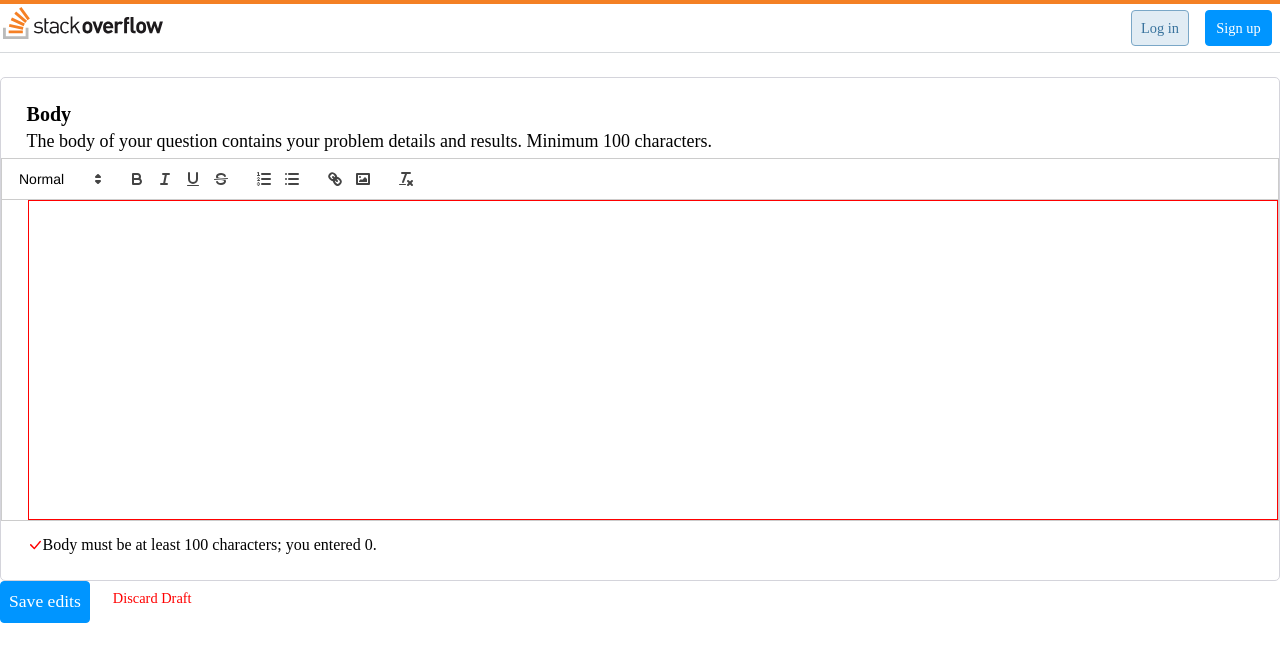
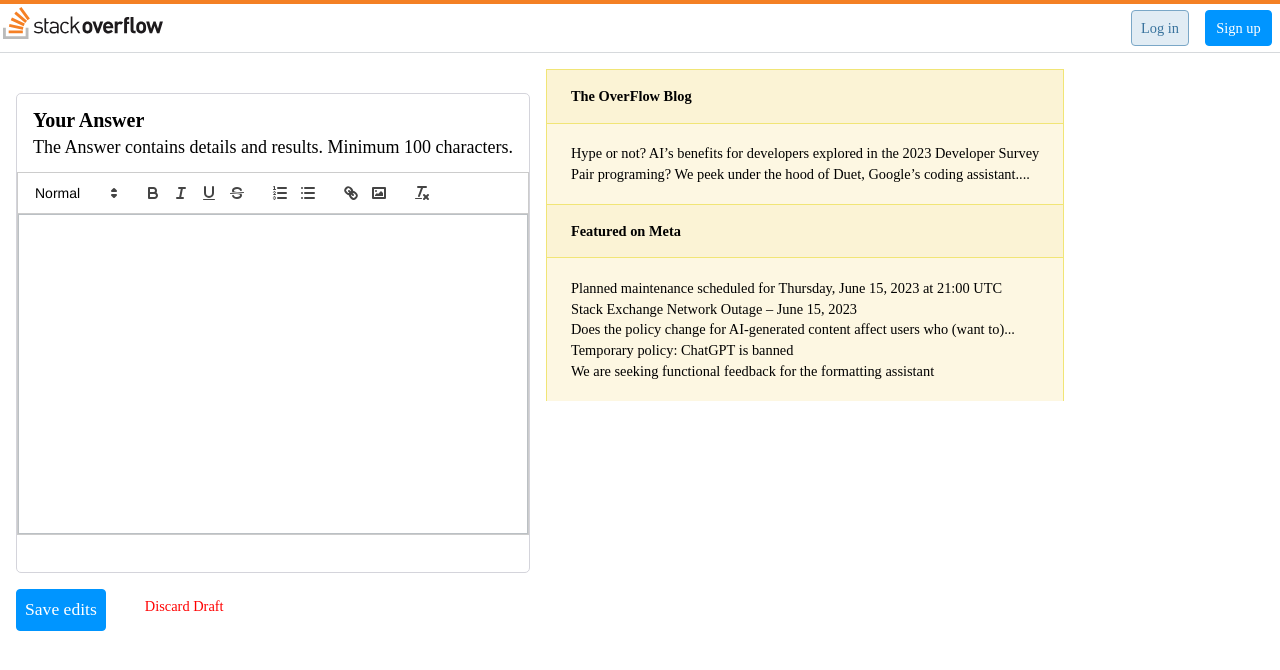
Before and after one commit to codestates-seb/seb44_pre_033, a React (Vite) app in the folder client/: page /posts/1/edit in a window 1280 px wide. Shown: the top 670 px of the page. Built offline with nearby package versions, Linux system fonts and the light colour scheme; no server answers.

Commit message:
[FE] Chore: 좋아요기능수정, 수정페이지 타이틀틀input 추가

```diff
--- a/client/src/components/detail/Answer.jsx
+++ b/client/src/components/detail/Answer.jsx
@@ -22,6 +22,7 @@ export default function Answer({ answerInfo }) {
     }
   };
   const handleSubmit = () => {
+    if (isBodyValid && bodyLength) {
       axios
         .post('http://localhost:3000/answers', {
           id: new Date().getTime(),
@@ -29,15 +30,16 @@ export default function Answer({ answerInfo }) {
           name: 'userName',
           content: body,
           createdDateTime: new Date().toLocaleString(),
-        like: 0,
         })
         .then((res) => {
-        console.log(res.data);
           navigate(`/detail/${params.id}`);
         })
         .catch(() => {
           console.error('잘못된 접근입니다.');
         });
+    }else{
+      console.log('길이를 수정해주세요')
+    }
   };
 
   return (
@@ -50,7 +52,9 @@ export default function Answer({ answerInfo }) {
           <label>Sorted by: </label>
           <select>
             <option value="highest">Highest Score(dafault)</option>
+            <option value="lowest">Lowest Score</option>
             <option value="newest">Newest</option>
+            <option value="oldest">Oldest</option>
           </select>
         </div>
       </NumAndSort>
@@ -125,7 +129,7 @@ const BodyContainer = styled.div`
   .ql-editor {
     height: 40vh;
     border: 1px solid
-      ${(props) => (props.isBodyError ? 'var(--color-gray)' : 'red')};
+      ${(props) => (props.isBodyValid ? 'var(--color-gray)' : 'red')};
   }
   .titleAndContent {
     padding: 1rem;
@@ -144,10 +148,12 @@ const BodyContainer = styled.div`
     display: flex;
     align-items: center;
     padding: 1rem;
+        div{
+      color: ${(props) => (props.isBodyValid ? 'var(--color-gray)' : 'red')};
+    }
   }
   .errormessage {
     display: flex;
-    color: ${(props) => (props.isBodyError ? 'var(--color-gray)' : 'red')};
   }
 `;
 
--- a/client/src/components/detail/Content.jsx
+++ b/client/src/components/detail/Content.jsx
@@ -4,8 +4,12 @@ import UserInfo from '../common/UserInfo';
 import axios from 'axios';
 import { useNavigate } from 'react-router-dom';
 
-export default function Content({ props, contentType }) {
+export default function Content({ props, contentType,likes }) {
   const navigate = useNavigate();
+  const likesCount = likes && likes.filter((e)=>e.voteFlag === true).length
+  const disLikesCount = likes && likes.filter(e=>e.voteFlag === false).length
+  let totalLikes = likesCount-disLikesCount
+
   const handleDelete = () => {
     alert("정말 삭제하시겠습니까?");
     axios
@@ -17,7 +21,7 @@ export default function Content({ props, contentType }) {
   };
   return (
     <Container>
-      <VoteBtns like={props.like} id={props.id} contentType={contentType} />
+      <VoteBtns likes={totalLikes} id={props.id} contentType={contentType} />
       <PostCell>
         <p dangerouslySetInnerHTML={{ __html: props.content }}></p>
         <ActionsAndProfile>
--- a/client/src/components/detail/VoteBtns.jsx
+++ b/client/src/components/detail/VoteBtns.jsx
@@ -9,44 +9,53 @@ import { RxCounterClockwiseClock } from 'react-icons/rx';
 import styled from 'styled-components';
 import axios from 'axios';
 
-export default function VoteBtns({ like, id, contentType }) {
+export default function VoteBtns({ likes, id, contentType }) {
   const [isSaveClicked, setIsSaveClicked] = useState(false);
-  const [countLike, setCountLike] = useState(like);
+  const [countLikes, setCountLikes] = useState(likes);
+
   useEffect(() => {
-    setCountLike(like);
-  }, [like]);
+    setCountLikes(likes);
+  }, [likes]);
+
+  if(contentType === 'questions'){
+    contentType = 'questionVotes'
+  }else if(contentType === 'answers'){
+    contentType = 'answersVotes'
+  }
 
   return (
     <VoteCell>
       <VoteBtn
         onClick={() =>
           axios
-            .patch(`http://localhost:3000/${contentType}/${id}`, {
-              like: countLike + 1,
+            .post(`http://localhost:3000/${contentType}`, {
+              voteFlag: true,
+              memberId: 1,
+              questionId: id
             })
             .then((res) => {
-              setCountLike(res.data.like);
+              setCountLikes(res.data.likes);
             })
             .catch(() => {
-              console.error('Invalid access to like count update endpoint.');
+              console.error('Invalid access to likes count update endpoint.');
             })
         }
       >
         <FaCaretUp />
       </VoteBtn>
-      <Count>{countLike}</Count>
+      <Count>{countLikes}</Count>
       <VoteBtn
         onClick={() =>
           axios
             .patch(`http://localhost:3000/${contentType}/${id}`, {
-              like: countLike - 1,
+              like: countLikes - 1,
             })
             .then((res) => {
               console.log(res);
-              setCountLike(res.data.like);
+              setCountLikes(res.data.likes);
             })
             .catch(() => {
-              console.error('Invalid access to like count update endpoint.');
+              console.error('Invalid access to likes count update endpoint.');
             })
         }
       >
--- a/client/src/page/Detail.jsx
+++ b/client/src/page/Detail.jsx
@@ -11,17 +11,20 @@ export default function Detail() {
   const params = useParams();
   const [questionsData, setQuestionData] = useState([]);
   const [answersData, setAnswersData] = useState([]);
-
+  const [votesData, setVotesData] = useState([])
   useEffect(() => {
-    axios(`http://localhost:3000/questions/${params.id}`)
-      .then((res) => setQuestionData(res.data))
+    axios.all([
+      axios.get(`http://localhost:3000/questions/${params.id}`),
+      axios.get(`http://localhost:3000/answers?questionId=${params.id}`),
+      axios.get(`http://localhost:3000/questionVotes?questionId=${params.id}`)
+    ])
+      .then(axios.spread((questionRes, answersRes, votesRes) => {
+        setQuestionData(questionRes.data);
+        setAnswersData(answersRes.data);
+        setVotesData(votesRes.data);
+      }))
       .catch(() => {
-        console.error('질문을 가져오는 중에 문제가 발생했어요.');
-      });
-    axios(`http://localhost:3000/answers?questionId=${params.id}`)
-      .then((res) => setAnswersData(res.data))
-      .catch(() => {
-        console.error('댓글을 가져오는 중에 문제가 발생했어요.');
+        console.error('데이터를 가져오는 중에 문제가 발생했어요.');
       });
   }, []);
 
@@ -30,7 +33,7 @@ export default function Detail() {
       <Title questionInfo={questionsData} />
       <ContentAndAside>
         <div className='contentAndAnswer'>
-          <Content props={questionsData} contentType={'questions'} />
+          <Content props={questionsData} likes={votesData} contentType={'questions'} />
           <Answer answerInfo={answersData} />
         </div>
         <Aside />
--- a/client/src/page/Edit.jsx
+++ b/client/src/page/Edit.jsx
@@ -5,32 +5,52 @@ import TextEditor from '../components/common/TextEditor.jsx';
 import { useParams, Link, useNavigate } from 'react-router-dom';
 import axios from 'axios';
 import ButtonFixed from '../components/common/ButtonFixed';
-import ButtonFlex from '../components/common/ButtonFlexible'
+import ButtonFlex from '../components/common/ButtonFlexible';
+import Aside from '../components/common/Aside';
+
 export default function Edit() {
+  const [title, setTitle] = useState('');
   const [body, setBody] = useState('');
+  const [isBodyValid, setIsBodyValid] = useState(true);
+  let bodyLength = body.replace(/<[^>]*>/g, '').length;
   const handleBodyChange = (value) => {
     setBody(value);
+    if (bodyLength < 100) {
+      setIsBodyValid(false);
+    } else if (bodyLength >= 100) {
+      setIsBodyValid(true);
+    }
   };
   const navigate = useNavigate();
-  const isBodyValid = body.length >= 100;
   const params = useParams();
 
   const searchParams = new URLSearchParams(location.search);
   const type = searchParams.get('type');
+
   let questionId = undefined;
   useEffect(() => {
     axios(`http://localhost:3000/${type}/${params.id}`)
       .then((res) => {
         setBody(res.data.content);
+        if (res.data.title) {
+          setTitle(res.data.title);
+        }
       })
       .catch(() => {
         console.error('질문을 가져오는 중에 문제가 발생했어요.');
       });
   }, []);
-
+  const handleTitleChange = (e) => {
+    const newTitle = e.target.value;
+    setTitle(newTitle);
+    localStorage.setItem('title', newTitle);
+  };
   const handleSubmit = () => {
     axios
-      .patch(`http://localhost:3000/${type}/${params.id}`, { content: body })
+      .patch(`http://localhost:3000/${type}/${params.id}`, {
+        content: body,
+        title: title,
+      })
       .then((res) => {
         if (res.data.questionId) {
           questionId = res.data.questionId;
@@ -41,85 +61,147 @@ export default function Edit() {
         console.error('수정 중에 오류가 발생했습니다:', error);
       });
   };
+  const isTitleValid = title.length >= 15;
+  return (
+    <Container>
+      <ContainerLeft>
+        {type === 'questions' ? (
+          <TitleContainer isTitleError={!isTitleValid}>
+            <div className="title">Title</div>
+            <div className="content">
+              Be specific and imagine you’re asking a question to another
+              person.
+            </div>
+            <input value={title} onChange={handleTitleChange}></input>
 
-  return (
-    <div>
-      <BodyContainer isBodyError={!isBodyValid}>
-        <div className="title">Body</div>
+            {!isTitleValid && (
+              <div className="errormessage">
+                <BsCheckLg />
+                <div className="errorcontent">
+                  Title must be at least 15 characters.
+                </div>
+              </div>
+            )}
+          </TitleContainer>
+        ) : null}
+        <BodyContainer isBodyError={isBodyValid}>
+          <div className="titleAndContent">
+            <div className="title">Your Answer</div>
             <div className="content">
-          The body of your question contains your problem details and results.
-          Minimum 100 characters.
+              The Answer contains details and results. Minimum 100 characters.
+            </div>
           </div>
           <TextEditor value={body} onChange={handleBodyChange} />
+          <div className="errMsgContainer">
             {!isBodyValid && (
               <div className="errormessage">
                 <BsCheckLg />
                 <div>
-              Body must be at least 100 characters; you entered {body.length}.
+                  The Answer must be at least 100 characters; you entered{' '}
+                  {bodyLength}.
                 </div>
               </div>
             )}
+          </div>
         </BodyContainer>
         <ButtonContainer>
           <ButtonFixed onClick={handleSubmit} color="Blue" label="Save edits" />
-        <ButtonFlex label='Discard Draft' length='0' color=''/>
+          <ButtonFlex label="Discard Draft" length="0" color="" />
         </ButtonContainer>
-    </div>
+      </ContainerLeft>
+      <Aside />
+    </Container>
   );
 }
-
-const BodyContainer = styled.div`
-  height: 63vh;
+const Container = styled.div`
+  display: flex;
+  padding: 1rem;
+`;
+const ContainerLeft = styled.div`
+  margin-right: 1rem;
+`;
+const TitleContainer = styled.div`
+  width: 60vw;
+  height: 30vh;
   border: 1px solid #d4d4db;
   border-radius: 5px;
   margin-top: 3vh;
   display: flex;
   flex-direction: column;
   justify-content: center;
-  background-color: ${(props) =>
-    props.isTitleError ? 'rgba(247,247,248,0.7)' : 'rgba(255, 255, 255, 255)'};
-  pointer-events: ${(props) => (props.isTitleError ? 'none' : 'auto')};
-
-  .ql-editor {
-    height: 40vh;
-    margin-left: 2vw;
-    border: 1px solid
-      ${(props) =>
-        props.isBodyError && !props.isTitleError
-          ? 'red'
-          : 'rgba(247,247,248,0.7)'};
-
-    background-color: ${(props) =>
-      props.isTitleError
-        ? 'rgba(247,247,248,0.7)'
-        : 'rgba(255, 255, 255, 255)'};
-  }
+  background-color: rgba(255, 255, 255, 255);
 
   .title {
     font-size: 20px;
     font-weight: 700;
     margin-left: 2vw;
     margin-bottom: 1vh;
-    color: ${(props) => (props.isTitleError ? '#dbdcdc' : 'black')};
+  }
+  .content {
+    font-size: 18px;
+    margin-left: 2vw;
+    margin-bottom: 1vh;
+  }
+
+  input {
+    width: 56vw;
+    height: 5vh;
+    margin-left: 2vw;
+    border: 1px solid ${(props) => (props.isTitleError ? 'red' : 'black')};
+  }
+  .errormessage {
+    display: flex;
+    flex-direction: row;
+    margin-left: 2vw;
+    margin-top: 1vh;
+    color: ${(props) => (props.isTitleError ? 'red' : 'black')};
+  }
+
+  .errorcontent {
+    color: red;
+  }
+`;
+const BodyContainer = styled.div`
+  height: 60vh;
+  border: 1px solid #d4d4db;
+  border-radius: 5px;
+  margin-top: 3vh;
+  display: flex;
+  flex-direction: column;
+  justify-content: center;
+  .ql-editor {
+    height: 40vh;
+    border: 1px solid
+      ${(props) => (props.isBodyError ? 'var(--color-gray)' : 'red')};
+  }
+  .titleAndContent {
+    padding: 1rem;
+  }
+  .title {
+    font-size: 20px;
+    font-weight: 700;
+    margin-bottom: 0.5rem;
   }
 
   .content {
     font-size: 18px;
-    margin-left: 2vw;
-    margin-bottom: 1vh;
-    color: ${(props) => (props.isTitleError ? '#dbdcdc' : 'black')};
   }
-
+  .errMsgContainer {
+    height: 100%;
+    display: flex;
+    align-items: center;
+    padding: 1rem;
+  }
   .errormessage {
     display: flex;
-    flex-direction: row;
-    margin-left: 2vw;
-    margin-top: 2vh;
-    color: ${(props) => (props.isBodyError ? 'red' : 'balck')};
-    color: ${(props) => (props.isTitleError ? '#dbdcdc' : 'red')};
+    color: ${(props) => (props.isBodyError ? 'var(--color-gray)' : 'red')};
   }
 `;
 
 const ButtonContainer = styled.div`
   display: flex;
+  margin-top: 1rem;
+  & :first-child {
+    margin-right: 1rem;
+  }
 `;
```
Also changed, not shown: client/data/posts.json (+59 -18 lines). Lines whose indentation alone changed are shown as unchanged.
